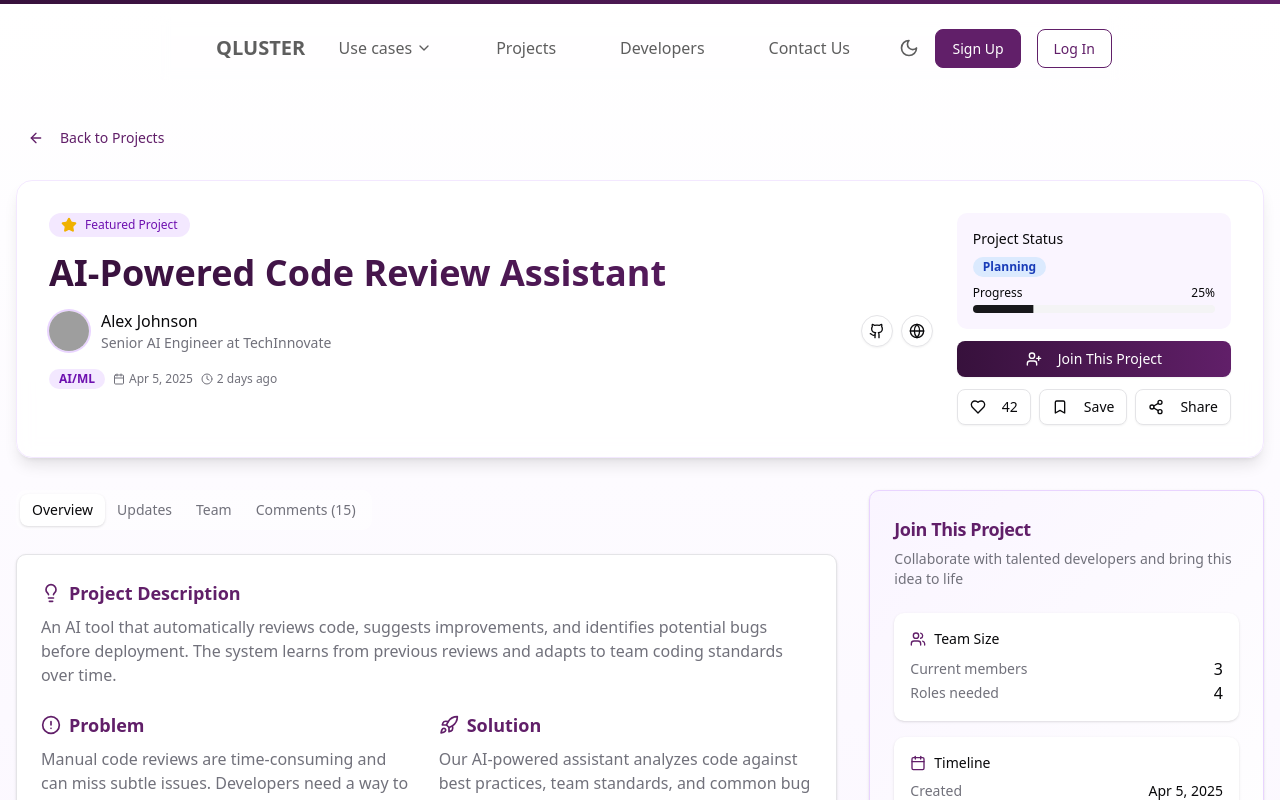
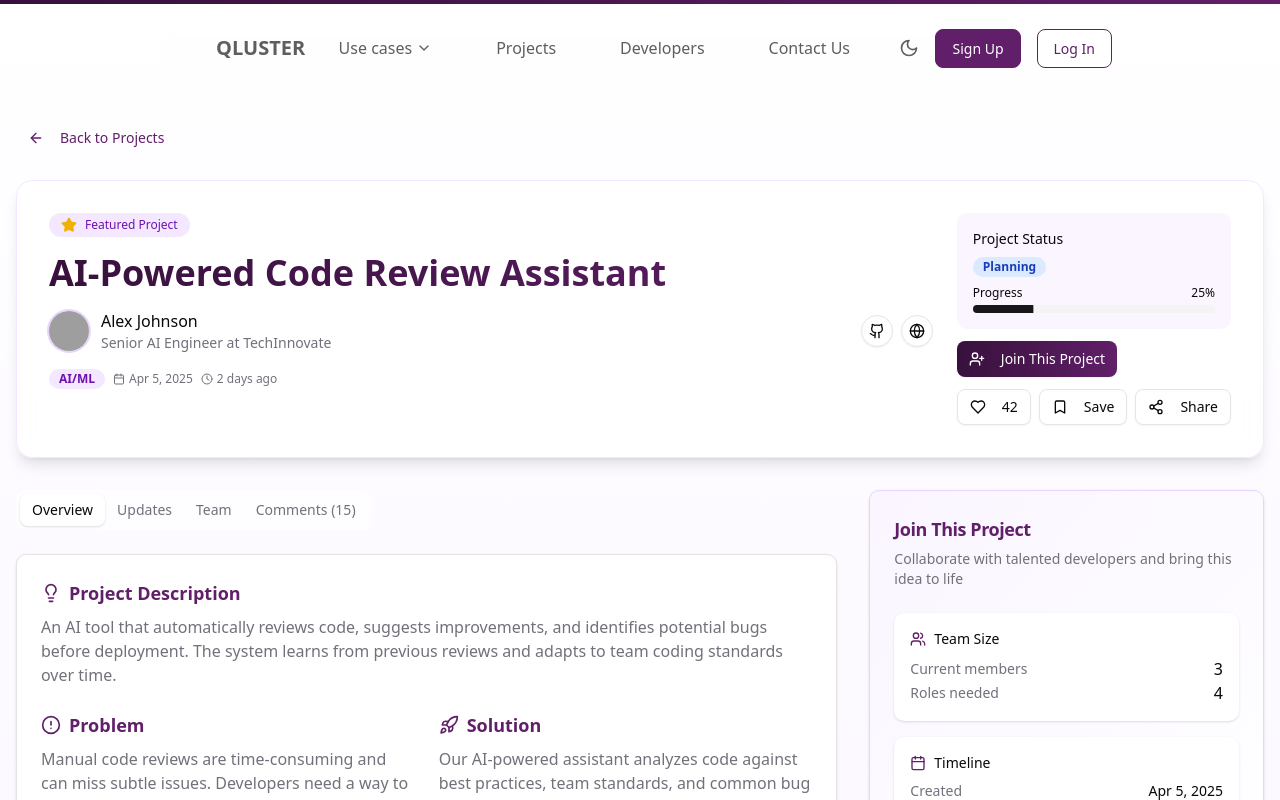
Before and after one commit to Shamna03/qluster-client, a Next.js app: page /share-ideas/1 in a window 1280 px wide. Shown: the top 800 px of the page. Built offline with nearby package versions, Linux system fonts and the light colour scheme; grey boxes are pictures that could not be loaded.

Commit message:
join project

```diff
--- a/src/app/share-ideas/[id]/join/page.tsx
+++ b/src/app/share-ideas/[id]/join/page.tsx
@@ -263,7 +263,7 @@ export default function JoinProjectPage() {
 
   if (submitted) {
     return (
-      <div className="min-h-screen bg-gradient-to-b from-white to-purple-50 dark:from-gray-950 dark:to-[#1a0d1e] py-12">
+      <div className="min-h-screen bg-gradient-to-b from-white to-purple-50 dark:from-gray-950 dark:to-[#1a0d1e] py-12 pt-30">
         <div className="container mx-auto px-4 max-w-4xl text-center">
           <div className="inline-flex items-center justify-center w-20 h-20 bg-green-100 dark:bg-green-900/30 rounded-full mb-6">
             <CheckCircle2 className="h-10 w-10 text-green-600 dark:text-green-400" />
--- a/src/app/share-ideas/[id]/page.tsx
+++ b/src/app/share-ideas/[id]/page.tsx
@@ -230,6 +230,7 @@ const ProjectDetailPage: React.FC = () => {
   const [showAllUpdates, setShowAllUpdates] = useState<boolean>(false)
   const [showTeamSection, setShowTeamSection] = useState<boolean>(true)
 
+
   useEffect(() => {
     const fetchIdea = async () => {
       setLoading(true)
@@ -445,10 +446,15 @@ const ProjectDetailPage: React.FC = () => {
                   </div>
                 </div>
 
-                <Button className="bg-gradient-to-r from-[#37113c] to-[#611f69] hover:from-[#4a1751] hover:to-[#7a2785] text-white">
-                  <UserPlus className="mr-2 h-4 w-4" />
-                  Join This Project
-                </Button>
+
+                <Link href={`/share-ideas/${params.id}/join`}>
+                  <Button
+                    className="bg-gradient-to-r from-[#37113c] to-[#611f69] hover:from-[#4a1751] hover:to-[#7a2785] text-white"
+                  >
+                    <UserPlus className="mr-2 h-4 w-4" />
+                    Join This Project
+                  </Button>
+                </Link>
 
                 <div className="flex gap-2">
                   <Button variant="outline" className="flex-1" onClick={handleLike}>
```
